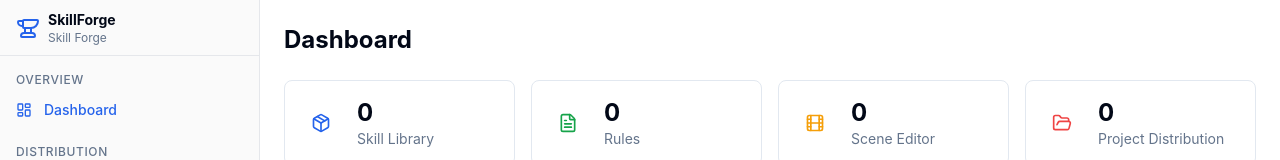
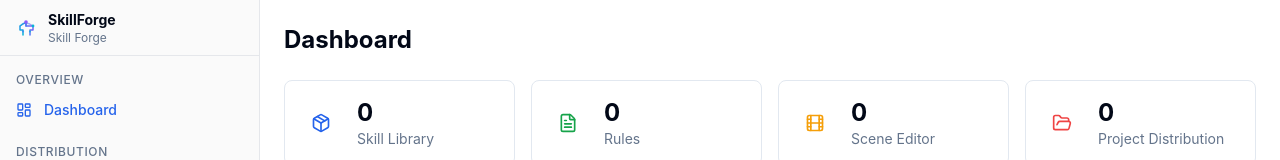
Before and after one commit to WebbLee94/SkillForge, a React (Vite) app: page / in a window 1280 px wide. Shown: the top 160 px of the page. Built offline with nearby package versions, Linux system fonts and the light colour scheme.

Commit message:
feat: replace sidebar Anvil icon with custom AppLogo component

```diff
--- /dev/null
+++ b/src/components/AppLogo.tsx
@@ -0,0 +1,80 @@
+import { forwardRef } from "react";
+
+interface AppLogoProps {
+  className?: string;
+  size?: number;
+}
+
+export const AppLogo = forwardRef<SVGSVGElement, AppLogoProps>(
+  ({ className, size = 24 }, ref) => {
+    return (
+      <svg
+        ref={ref}
+        width={size}
+        height={size}
+        viewBox="0 0 24 24"
+        fill="none"
+        xmlns="http://www.w3.org/2000/svg"
+        className={className}
+        aria-label="SkillForge"
+      >
+        <defs>
+          <linearGradient id="logoLeft" x1="0" y1="0" x2="0" y2="1">
+            <stop offset="0%" stopColor="#3b82f6" />
+            <stop offset="100%" stopColor="#06b6d4" />
+          </linearGradient>
+          <linearGradient id="logoRight" x1="1" y1="0" x2="0" y2="1">
+            <stop offset="0%" stopColor="#8b5cf6" />
+            <stop offset="100%" stopColor="#3b82f6" />
+          </linearGradient>
+          <linearGradient id="logoArc" x1="0" y1="0" x2="1" y2="0">
+            <stop offset="0%" stopColor="#06b6d4" />
+            <stop offset="100%" stopColor="#8b5cf6" />
+          </linearGradient>
+        </defs>
+
+        {/* Anvil left */}
+        <path
+          d="M 7 19 L 7 14 L 4 14 L 4 10 L 10 6 L 10 10"
+          stroke="url(#logoLeft)"
+          strokeWidth="1.5"
+          strokeLinejoin="round"
+          strokeLinecap="round"
+          fill="none"
+        />
+
+        {/* Anvil right */}
+        <path
+          d="M 10 6 L 10 10 L 17 10 L 17 14 L 14 14 L 14 19"
+          stroke="url(#logoRight)"
+          strokeWidth="1.5"
+          strokeLinejoin="round"
+          strokeLinecap="round"
+          fill="none"
+        />
+
+        {/* Connection arc */}
+        <path
+          d="M 4 10 Q 9 4 17 10"
+          stroke="url(#logoArc)"
+          strokeWidth="1.2"
+          strokeLinecap="round"
+          fill="none"
+          opacity="0.6"
+        />
+
+        {/* Top node (purple, center) */}
+        <circle cx="10" cy="6" r="1.8" fill="#8b5cf6" />
+
+        {/* Right node (cyan) */}
+        <circle cx="17" cy="10" r="1.4" fill="#06b6d4" />
+
+        {/* Lower nodes (small) */}
+        <circle cx="7" cy="15.5" r="1.1" fill="#3b82f6" opacity="0.7" />
+        <circle cx="14" cy="15.5" r="1.1" fill="#06b6d4" opacity="0.7" />
+      </svg>
+    );
+  }
+);
+
+AppLogo.displayName = "AppLogo";
--- a/src/components/Sidebar.tsx
+++ b/src/components/Sidebar.tsx
@@ -12,8 +12,8 @@ import {
   Settings,
   PanelLeftOpen,
   PanelLeftClose,
-  Anvil,
 } from "lucide-react";
+import { AppLogo } from "./AppLogo";
 import type { ReactNode } from "react";
 
 interface NavItem {
@@ -64,7 +64,7 @@ export function Sidebar() {
     >
       {/* Header */}
       <div className="flex h-14 items-center gap-2 border-b border-sidebar-border px-4">
-        <Anvil className="h-6 w-6 shrink-0 text-primary" />
+        <AppLogo className="h-6 w-6 shrink-0" />
         {!sidebarCollapsed && (
           <div className="flex flex-col overflow-hidden">
             <span className="text-sm font-bold text-foreground">{t("app.name")}</span>
```
